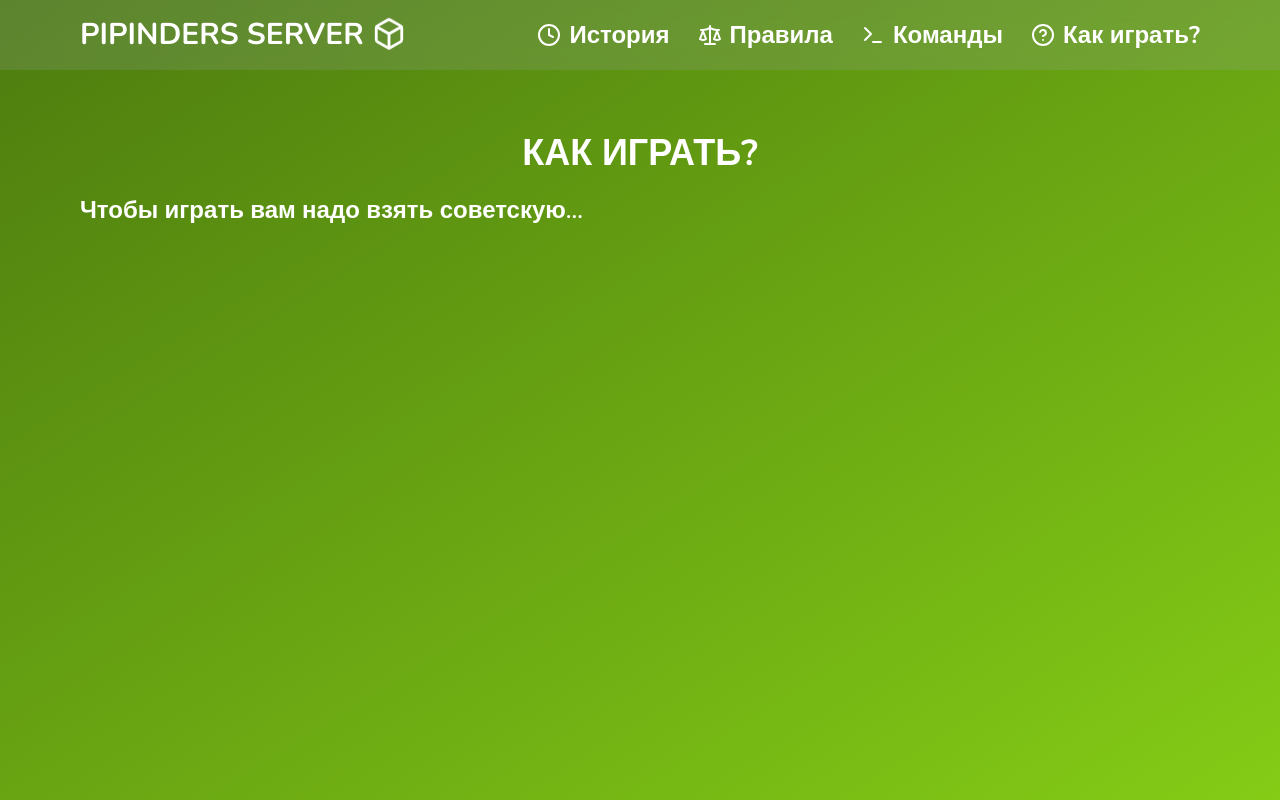
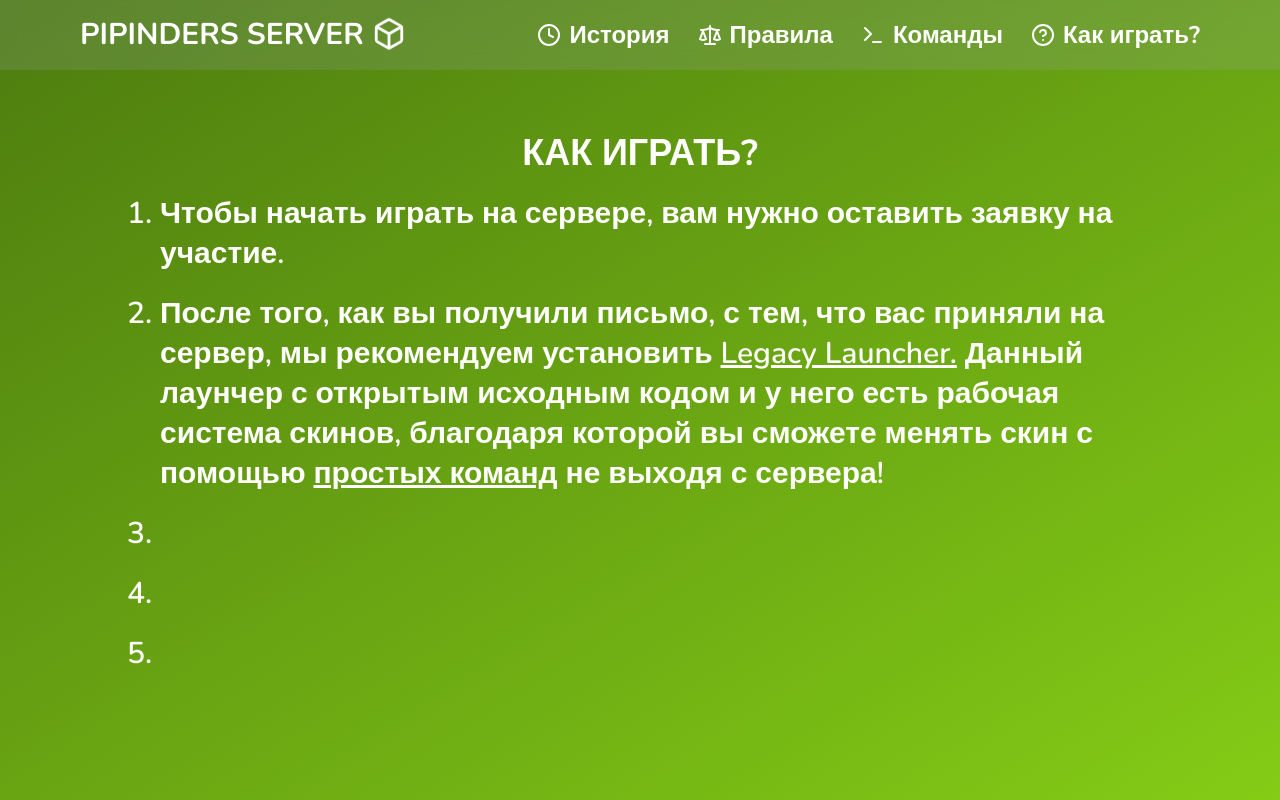
Before and after one commit to MrAbragadabra/pipinders, a Next.js app: page /how-to-play in a window 1280 px wide. Built offline with nearby package versions, Linux system fonts and the light colour scheme.

Commit message:
add two point in how to play page

```diff
--- a/src/app/commands/page.tsx
+++ b/src/app/commands/page.tsx
@@ -196,7 +196,7 @@ export default function Commands() {
 						>
 							/log &lt;пароль&gt;
 						</span>{' '}
-						- авторизация при входе на сервер
+						- авторизация при входе на сервер (это требуется для безопасности вашего аккаунта, чтобы никто не смог под вашим ником что-нибудь натворить)
 					</li>
 				</ul>
 			</div>
--- a/src/app/how-to-play/page.tsx
+++ b/src/app/how-to-play/page.tsx
@@ -1,4 +1,12 @@
+import { ArrowUpRight } from 'lucide-react'
 import { Metadata } from 'next'
+import { JetBrains_Mono } from 'next/font/google'
+import Link from 'next/link'
+
+const jetBrains_mono = JetBrains_Mono({
+	weight: ['400', '700'],
+	subsets: ['cyrillic'],
+})
 
 export const metadata: Metadata = {
 	title: 'Как играть? • PIPINDERS',
@@ -26,9 +34,27 @@ export default function Skins() {
 				</h2>
 			</div>
 			<div>
-				<p className='text-justify text-white font-semibold mt-5 text-2xl leading-8'>
-					Чтобы играть вам надо взять советскую...
-				</p>
+				<ul className='lg:px-20 px-10 list-decimal text-white font-semibold mt-5 text-3xl'>
+					<li className='mb-5 text-left leading-10'>
+						Чтобы начать играть на сервере, вам нужно оставить заявку на
+						участие.
+					</li>
+					<li className='mb-5 text-left leading-10'>
+						После того, как вы получили письмо, с тем, что вас приняли на
+						сервер, мы рекомендуем установить{' '}
+						<Link
+							href='https://lln4.ru/ru'
+							target='_blank'
+							className='underline hover:no-underline'
+						>
+							Legacy Launcher.
+						</Link>{' '}
+						Данный лаунчер с открытым исходным кодом и у него есть рабочая система скинов, благодаря которой вы сможете менять скин с помощью <Link className='underline hover:no-underline' href='/commands'>простых команд</Link> не выходя с сервера!
+					</li>
+					<li className='mb-5 text-left leading-10'></li>
+					<li className='mb-5 text-left leading-10'></li>
+					<li className='mb-5 text-left leading-10'></li>
+				</ul>
 			</div>
 		</section>
 	)
```
Also changed, not shown: src/app/globals.css (+0 -7 lines).
